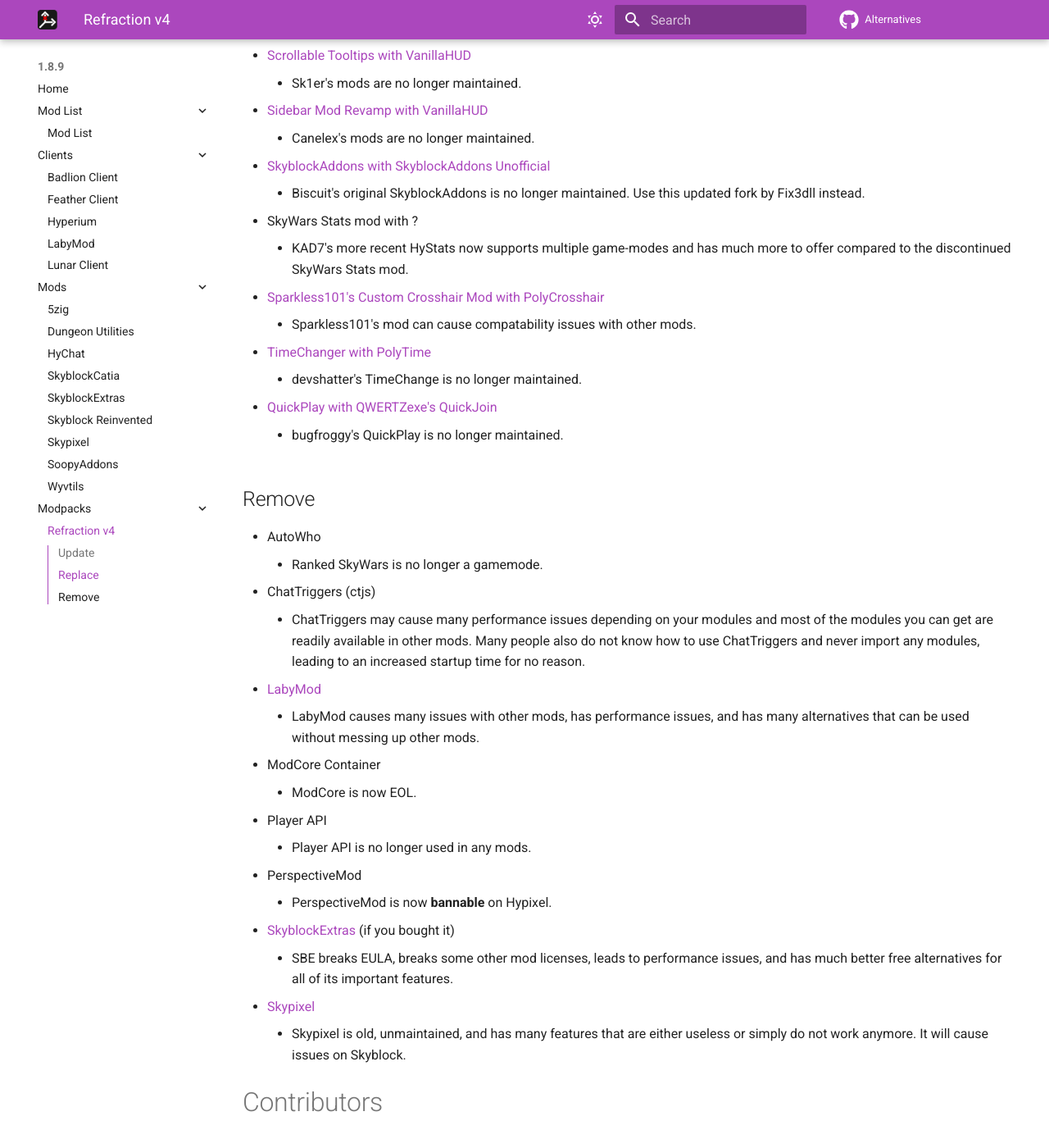
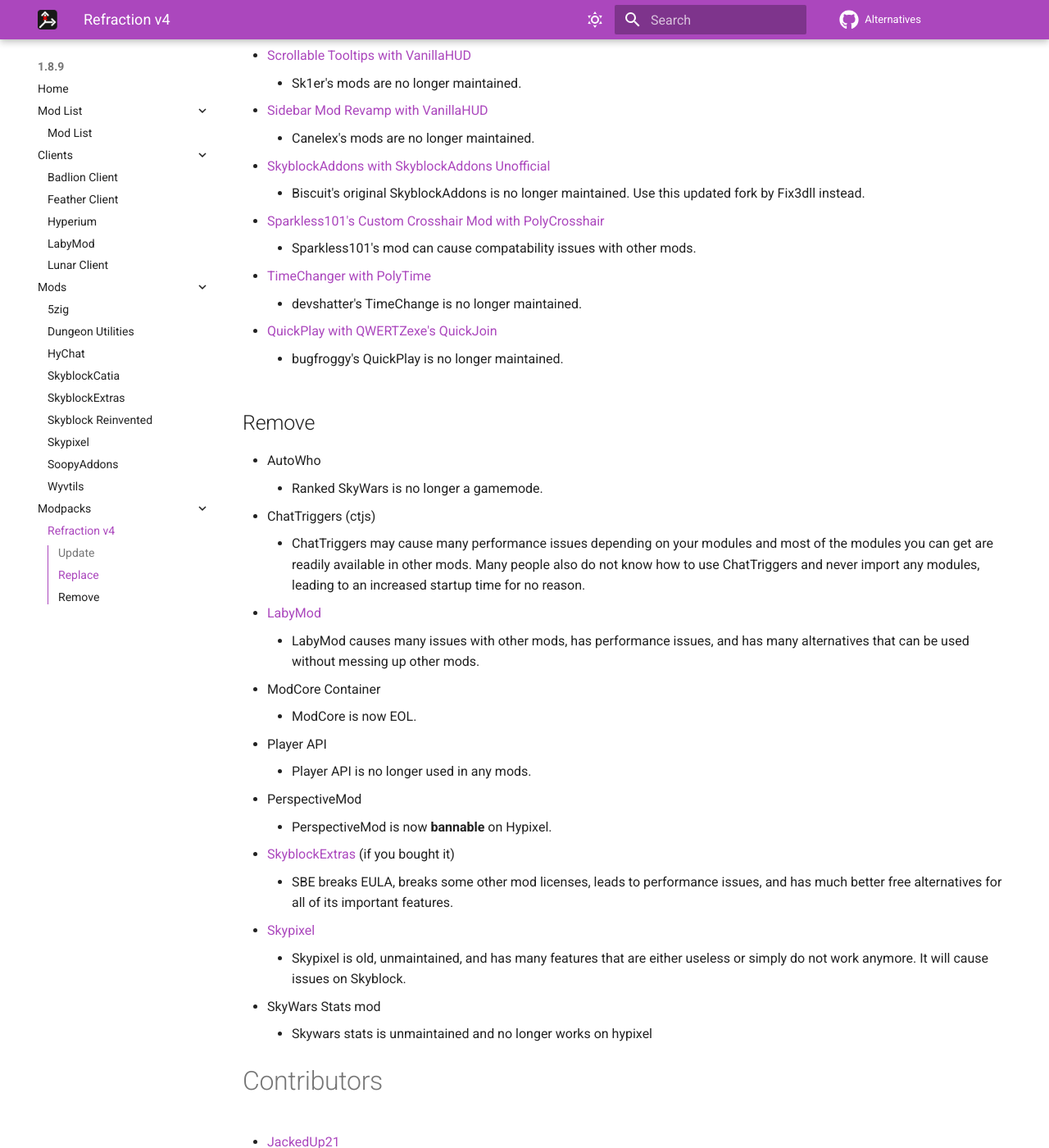
Before and after one commit to MicrocontrollersDev/Alternatives, an MkDocs documentation site: the page built from docs/1.8.9/refraction_v4.md, in a window 1280 px wide and 1400 px high, scrolled down 1239 px. Shown: the whole window at 82% size. Built offline with MkDocs 1.6.1 and Material for MkDocs 9.7.7, drawn with Linux system fonts in a browser that asks for light colours; comment, search, counter and statistics services are not loaded.

```diff
--- a/docs/1.8.9/refraction_v4.md
+++ b/docs/1.8.9/refraction_v4.md
@@ -38,8 +38,6 @@
     * Canelex's mods are no longer maintained.
 * [SkyblockAddons with SkyblockAddons Unofficial](https://modrinth.com/mod/skyblockaddons-unofficial)
     * Biscuit's original SkyblockAddons is no longer maintained. Use this updated fork by Fix3dll instead.
-* SkyWars Stats mod with ?
-    * KAD7's more recent HyStats now supports multiple game-modes and has much more to offer compared to the discontinued SkyWars Stats mod.
 * [Sparkless101's Custom Crosshair Mod with PolyCrosshair](https://modrinth.com/mod/polycrosshair)
     * Sparkless101's mod can cause compatability issues with other mods.
 * [TimeChanger with PolyTime](https://modrinth.com/mod/polytime)
@@ -65,6 +63,8 @@
     * SBE breaks EULA, breaks some other mod licenses, leads to performance issues, and has much better free alternatives for all of its important features.
 * [Skypixel](https://alternatives.microcontrollers.dev/1.8.9/skypixel)
     * Skypixel is old, unmaintained, and has many features that are either useless or simply do not work anymore. It will cause issues on Skyblock.
+* SkyWars Stats mod
+    * Skywars stats is unmaintained and no longer works on hypixel
 
 # Contributors
 
```
Also changed, not shown: other parts of docs/1.8.9/refraction_v4.md (+1 -0 lines), docs/1.8.9/badlion_client.md (+1 -1 lines), docs/launcher/prism_gnu.md (+0 -1 lines), docs/launcher/prism_mac.md (+0 -1 lines), docs/launcher/prism_win.md (+0 -1 lines).
